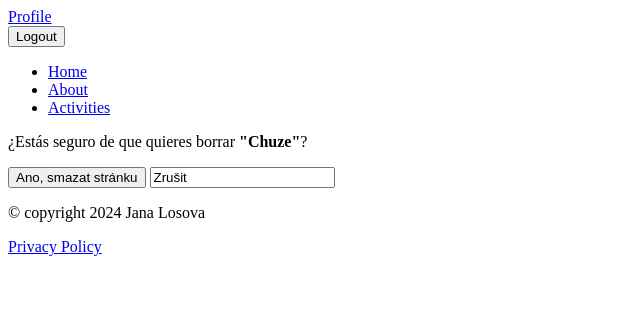
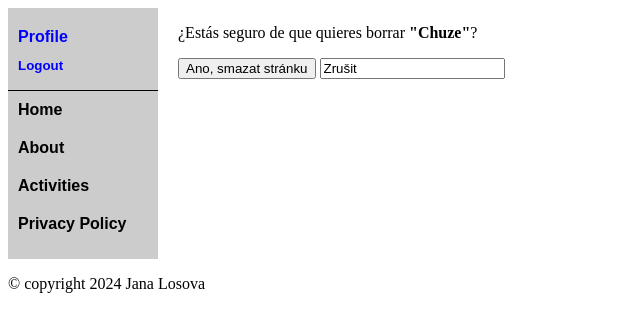
Before and after one commit to JanaLos/SportTracker, a Django app: page /activities/delete/8 in a window 1280 px wide. Shown: the top 332 px of the page, without its empty margins (0-640 px from the left). Run offline with Django 5.2, Linux system fonts and the light colour scheme; a user stored in the database is signed in; data comes from the database, SQL or seed files in the repository.

Commit message:
Update base.html

```diff
--- a/SportTracker/SportTrackerApp/templates/base.html
+++ b/SportTracker/SportTrackerApp/templates/base.html
@@ -2,7 +2,7 @@
 <!DOCTYPE html>
 <html>
 <head>
-    <link rel="stylesheet" type="text/css"  href="{% static 'css/styles-basics.css' %}?">
+    <link rel="stylesheet" type="text/css"  href="{% static 'css/styles-basics.css' %}">
     <meta charset="utf-8">
     <title>{% block title %}{% endblock %}</title>
 
@@ -14,7 +14,9 @@
     {% endif %}
 </head>
 <body>
-    <header>
+    <div class="container">
+    <header class="container-item header">
+      <div class="main-nav">
       {# <a href="{% url 'home' %}">Home</a> #}
         {% if user.is_authenticated %}
             <a href="{% url 'profile' %}">Profile</a>
@@ -26,16 +28,17 @@
           <a href="{% url 'login' %}">Login</a>
           <a href="{% url 'register' %}">Register</a>
         {% endif %}
-
+        </div>
         <nav>
-		<ul>
-			<li><a href="{% url 'home' %}">Home</a></li>
-			<li><a href="{% url 'about' %}">About</a></li>
-            <li><a href="{% url 'activities:list' %}">Activities</a></li>
+		<ul class="nav-links">
+			<li class="nav-link"><a href="{% url 'home' %}">Home</a></li>
+			<li class="nav-link"><a href="{% url 'about' %}">About</a></li>
+            <li class="nav-link"><a href="{% url 'activities:list' %}">Activities</a></li>
+            <li class="nav-link"><a href="{% url 'privacy_policy' %}">Privacy Policy</a></li>
 		</ul>
         </nav>
     </header>
-    <main>
+    <main class="container-item">
     {% if messages %}
         {% for message in messages %}
             {{ message }}
@@ -44,11 +47,11 @@
     {% block content %}{% endblock %}
 
     </main>
+  </div>
 <footer>
 <p>
     &copy; copyright 2024 Jana Losova
 </p>
-    <p>  <a href="{% url 'privacy_policy' %}">Privacy Policy</a></p>
 </footer>
  </body>
 </html>
```
